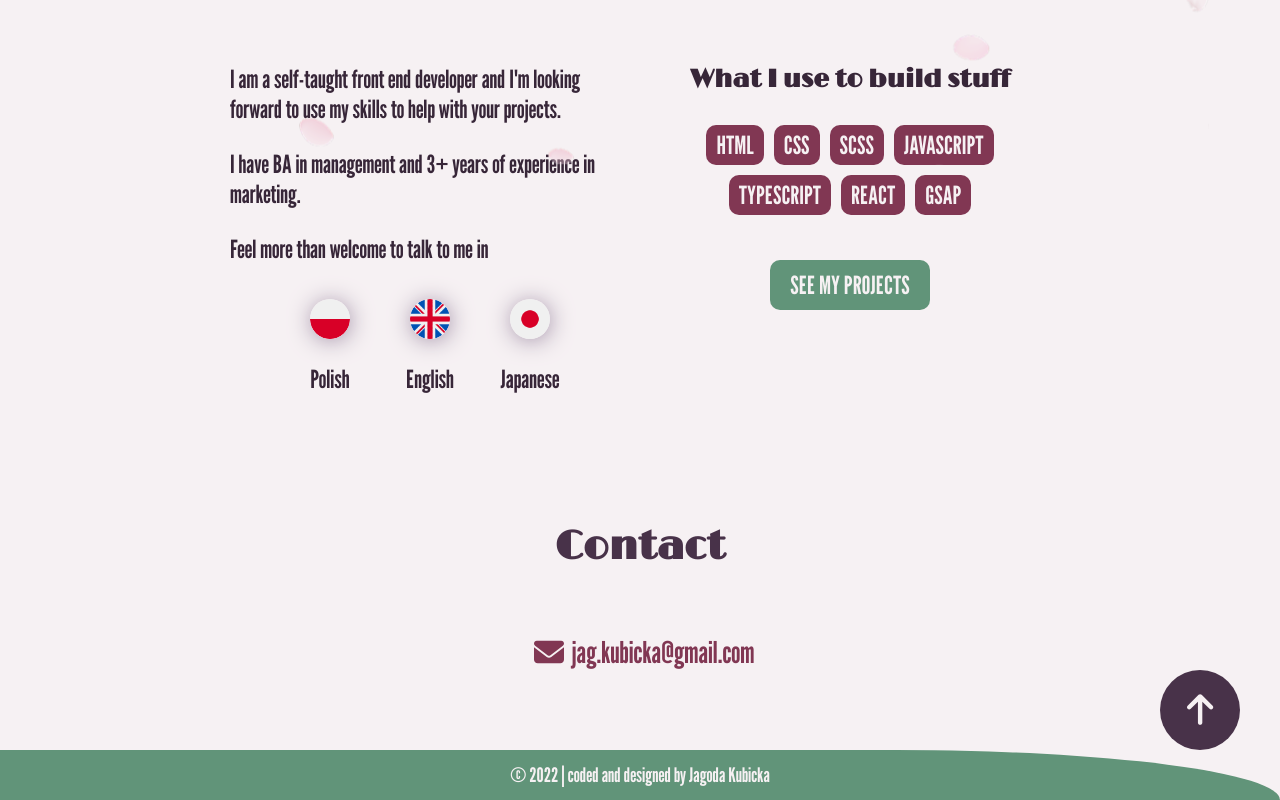
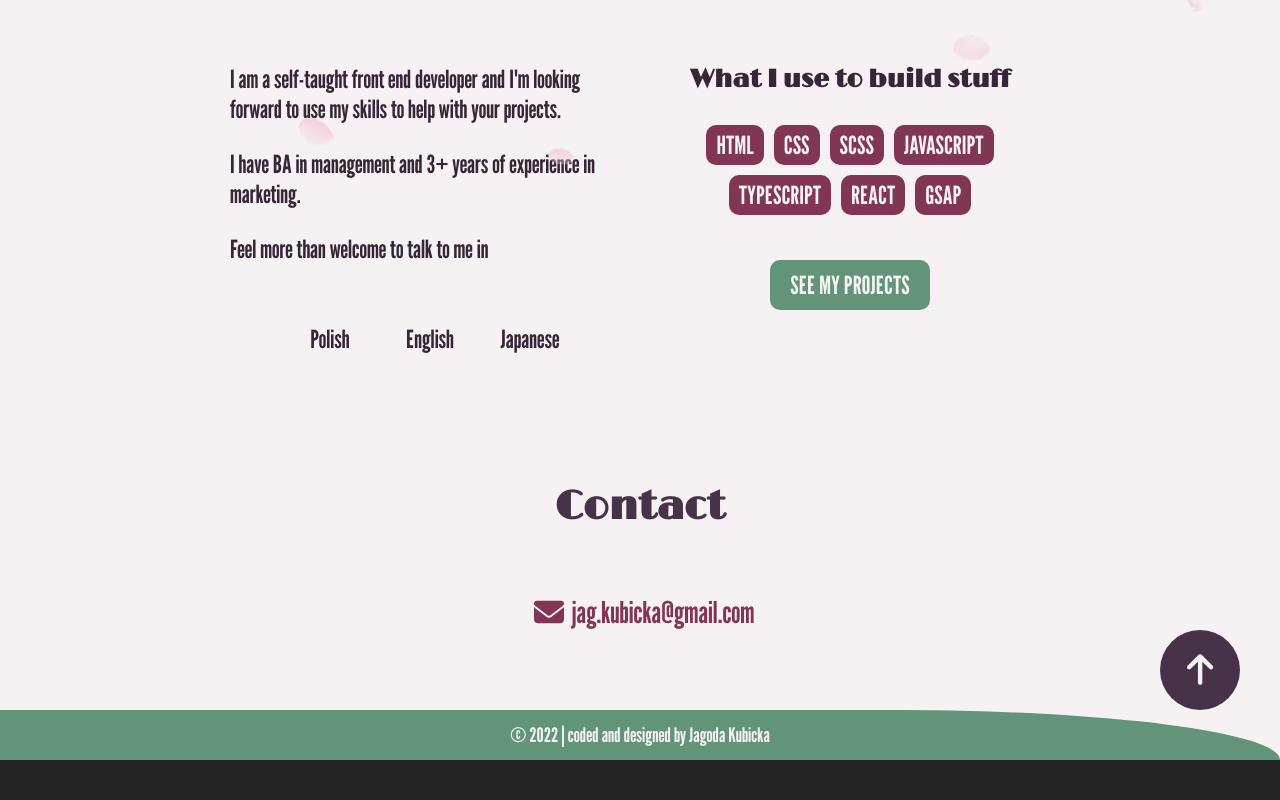
Before and after one commit to jagodakubicka/Jagoda-Kubicka, a React (Vite) app: page / in a window 1280 px wide. Shown: the part 754-1554 px from the top of the page. After the commit the page ends 1514 px from the top, so only its background shows below. Built offline with nearby package versions, Linux system fonts and the light colour scheme.

Commit message:
img removed from about

```diff
--- a/src/components/about/About.tsx
+++ b/src/components/about/About.tsx
@@ -1,10 +1,10 @@
 import React from 'react'
 import { Link } from "react-router-dom"
 //img
-import pl from './img/pl.png'
-import uk from './img/uk.png'
-import jp from './img/jp.png'
-import cat from './img/cat.png'
+// import pl from require('../about/img/pl.png')
+// import uk from './img/uk.png'
+// import jp from './img/jp.png'
+
 
 //styles
 import './styles/style.css'
@@ -22,15 +22,15 @@ export default function About() {
           <p>Feel more than welcome to talk to me in</p>
           <div className="about__lang">
             <div className="about__langSingle">
-              <img src={pl} alt="Polish" />
+              {/* <img src={pl} alt="Polish" /> */}
               <p>Polish</p>
             </div>
             <div className="about__langSingle">
-              <img src={uk} alt="English" />
+              {/* <img src={uk} alt="English" /> */}
               <p>English</p>
             </div>
             <div className="about__langSingle">
-              <img src={jp} alt="Japanese" />
+              {/* <img src={jp} alt="Japanese" /> */}
               <p>Japanese</p>
             </div>
           </div>
--- a/tsconfig.json
+++ b/tsconfig.json
@@ -17,5 +17,6 @@
     "jsx": "react-jsx",
   },
   "include": ["src"],
+
   "references": [{ "path": "./tsconfig.node.json" }]
 }
```
Also changed, not shown: src/components/about/img/cat.jpg (deleted).
